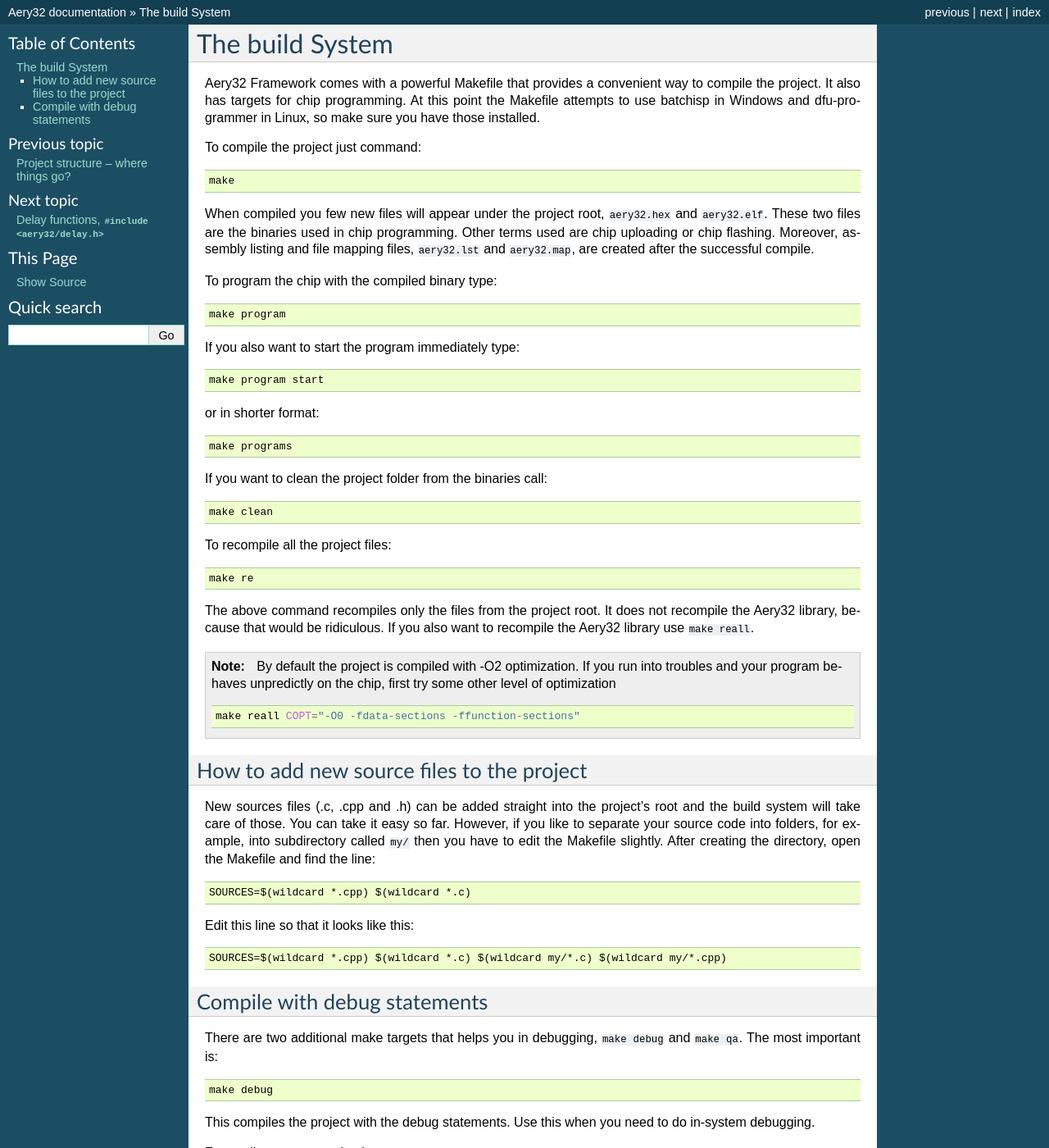
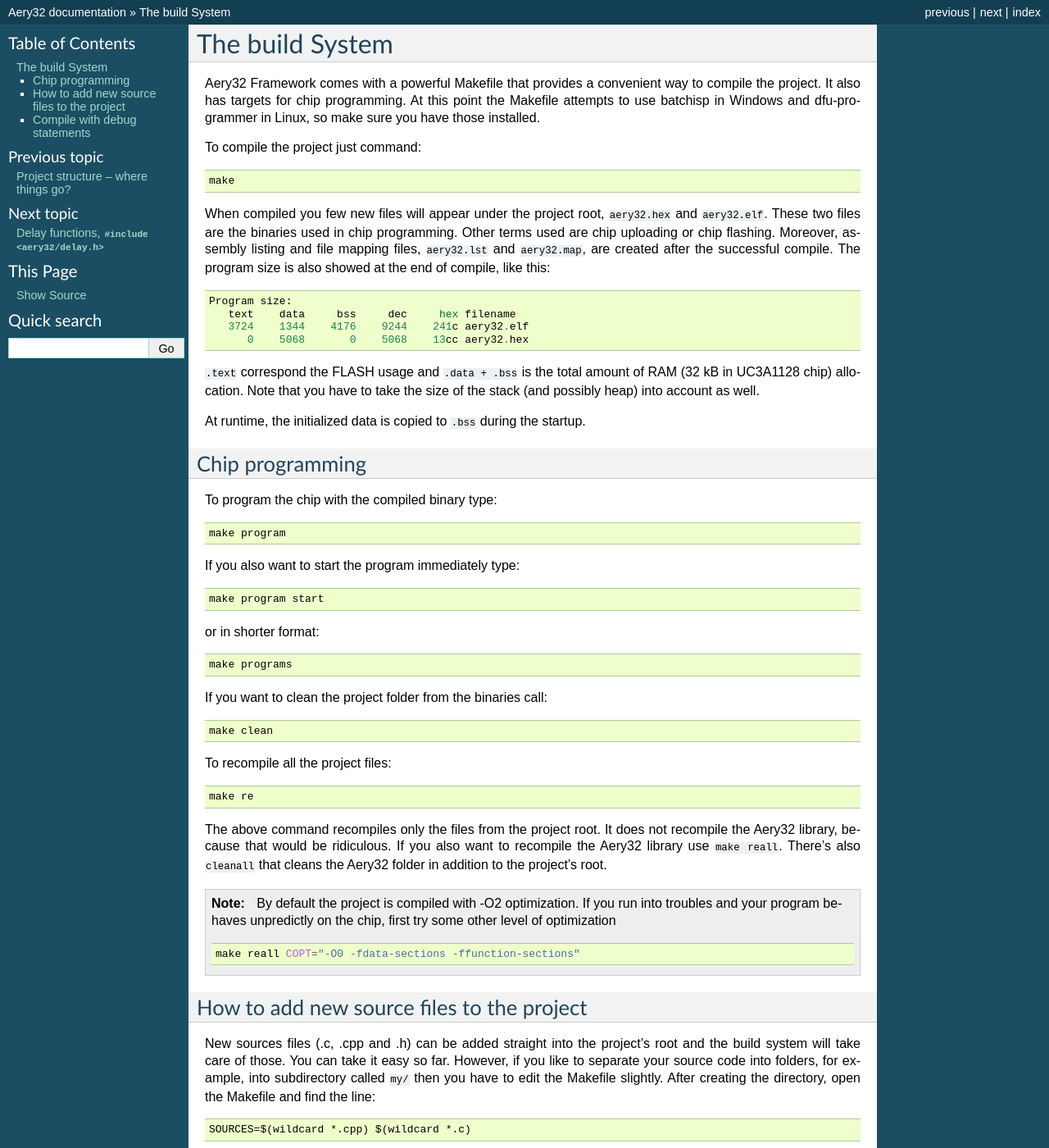
Before and after one commit to aery32/aery32-refguide, a Sphinx documentation site: the page built from source/build_system.rst, in a window 1280 px wide and 1400 px high. Shown: the whole window at 82% size. Built offline with Sphinx 7.4.7, drawn with Linux system fonts in a browser that asks for light colours.

Commit message:
Add info about program size

```diff
--- a/source/build_system.rst
+++ b/source/build_system.rst
@@ -7,7 +7,19 @@
 
     make
 
-When compiled you few new files will appear under the project root, ``aery32.hex`` and ``aery32.elf``. These two files are the binaries used in chip programming. Other terms used are chip uploading or chip flashing. Moreover, assembly listing and file mapping files, ``aery32.lst`` and ``aery32.map``, are created after the successful compile.
+When compiled you few new files will appear under the project root, ``aery32.hex`` and ``aery32.elf``. These two files are the binaries used in chip programming. Other terms used are chip uploading or chip flashing. Moreover, assembly listing and file mapping files, ``aery32.lst`` and ``aery32.map``, are created after the successful compile. The program size is also showed at the end of compile, like this::
+
+    Program size:
+       text    data     bss     dec     hex filename
+       3724    1344    4176    9244    241c aery32.elf
+          0    5068       0    5068    13cc aery32.hex
+
+``.text`` correspond the FLASH usage and ``.data + .bss`` is the total amount of RAM (32 kB in UC3A1128 chip) allocation. Note that you have to take the size of the stack (and possibly heap) into account as well.
+
+At runtime, the initialized data is copied to ``.bss`` during the startup.
+
+Chip programming
+----------------
 
 To program the chip with the compiled binary type::
 
@@ -29,7 +41,7 @@
 
     make re
 
-The above command recompiles only the files from the project root. It does not recompile the Aery32 library, because that would be ridiculous. If you also want to recompile the Aery32 library use ``make reall``.
+The above command recompiles only the files from the project root. It does not recompile the Aery32 library, because that would be ridiculous. If you also want to recompile the Aery32 library use ``make reall``. There's also ``cleanall`` that cleans the Aery32 folder in addition to the project's root.
 
 .. note::
 
```
